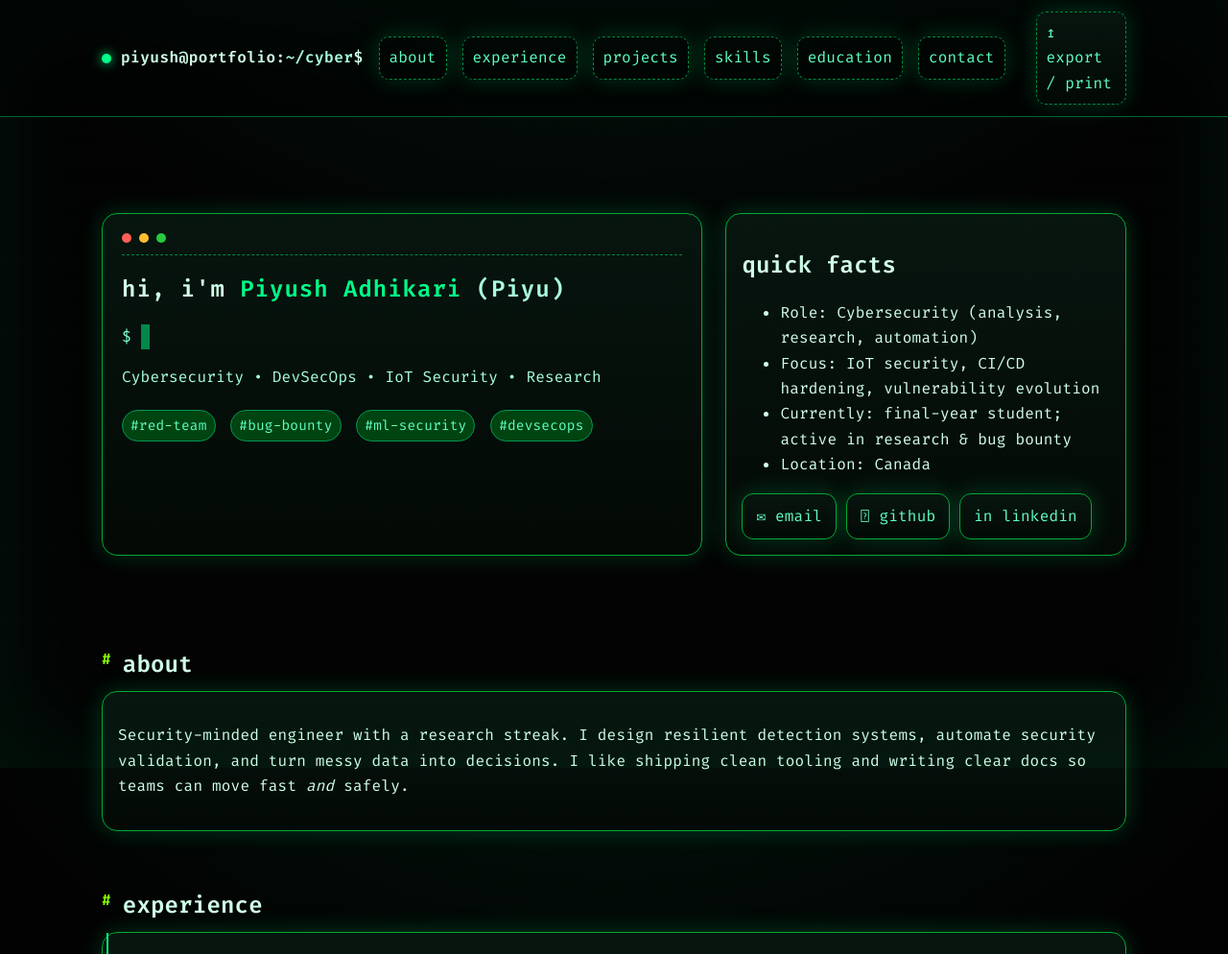
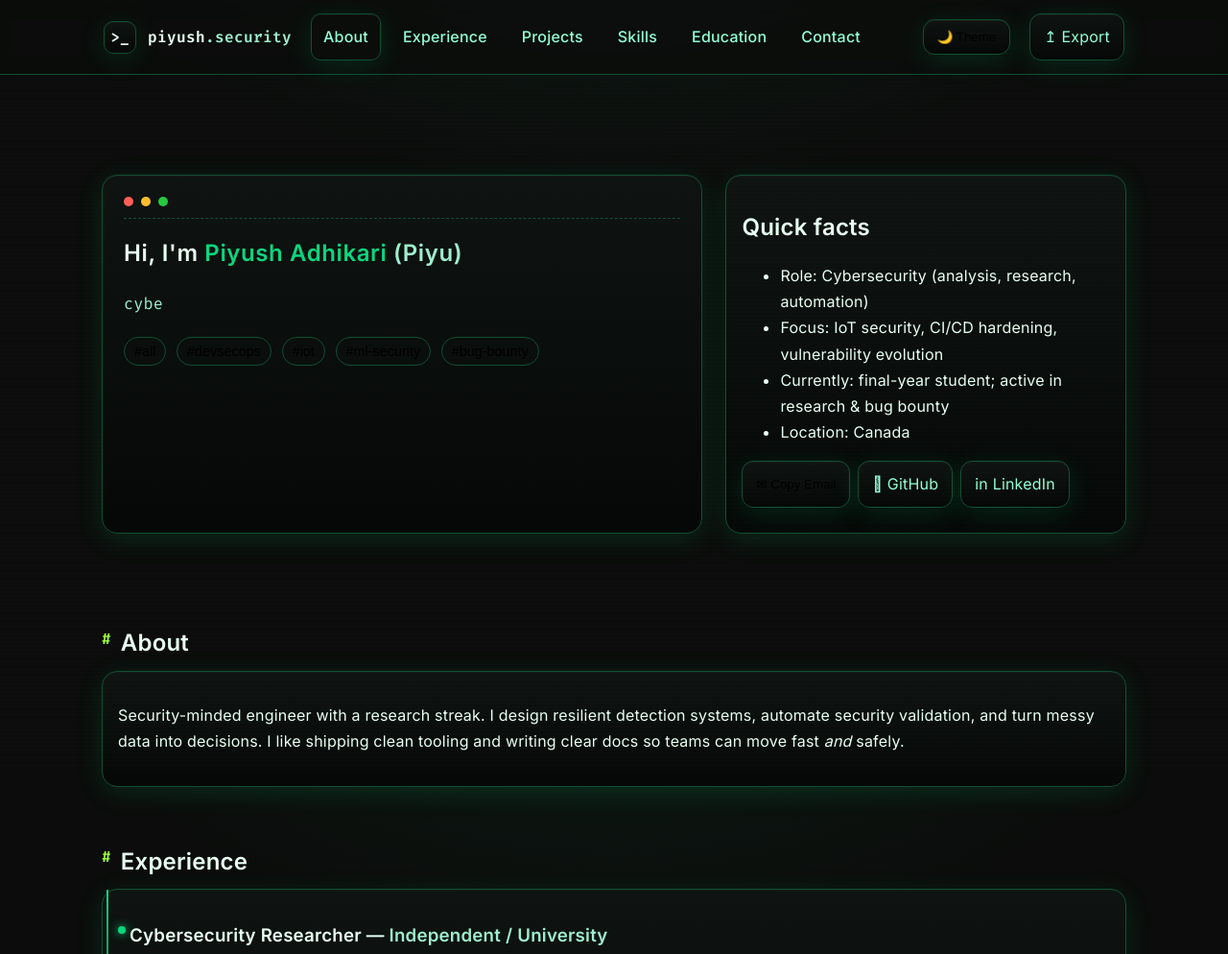
Before and after one commit to adhikari-piyush41/piyush-adhikari.github.io, a plain HTML site: page index.html in a window 1280 px wide. Shown: the top 994 px of the page at 96% size. Drawn offline with Linux system fonts and the light colour scheme.

Commit message:
Update index.html

```diff
--- a/index.html
+++ b/index.html
@@ -5,135 +5,153 @@
   <meta name="viewport" content="width=device-width, initial-scale=1" />
   <title>Piyush Adhikari — Cybersecurity Portfolio</title>
   <meta name="description" content="Portfolio of Piyush Adhikari — cybersecurity analyst & researcher. Projects, experience, skills, and contact." />
-  <meta name="theme-color" content="#00ff88" />
-  <meta property="og:title" content="Piyush Adhikari — Cybersecurity Portfolio" />
-  <meta property="og:description" content="Cybersecurity portfolio with a hacker/terminal theme. Projects, experience, skills, contact." />
-  <meta property="og:type" content="website" />
+  <meta name="theme-color" content="#0bd67f" />
   <link rel="preconnect" href="https://fonts.googleapis.com">
   <link rel="preconnect" href="https://fonts.gstatic.com" crossorigin>
-  <link href="https://fonts.googleapis.com/css2?family=Fira+Code:wght@300;400;600&display=swap" rel="stylesheet">
+  <link href="https://fonts.googleapis.com/css2?family=Fira+Code:wght@300;400;600&family=Inter:wght@400;500;600&display=swap" rel="stylesheet">
   <style>
     :root{
-      --bg:#020202; --text:#d1ffe8; --muted:#7fffd4; --accent:#00ff88; --accent-2:#89ff00; --warn:#ffea00; --danger:#ff4d4d;
-      --border:#0a3; --panel:#050b07; --link:#5fffbf; --shadow:0 0 24px rgba(0,255,136,0.2);
+      --bg:#0b0c0b; --text:#e8fff3; --muted:#9eeecf; --accent:#0bd67f; --accent-2:#9cff3a;
+      --ink:#c6ffea; --border:#104f34; --panel:#0f1412; --link:#93ffd7; --ring:0 0 0 3px rgba(11,214,127,.25);
+      --shadow:0 6px 28px rgba(11,214,127,.14), inset 0 1px 0 rgba(255,255,255,.03);
     }
+    :root.light{
+      --bg:#ffffff; --text:#0b0c0b; --muted:#245c45; --accent:#0bd67f; --accent-2:#1b6;
+      --ink:#073; --border:#dce7e1; --panel:#f7faf8; --link:#065f46; --shadow:0 6px 28px rgba(6,95,70,.08), inset 0 1px 0 rgba(255,255,255,.6);
+    }
+
     *{box-sizing:border-box}
+    html{scroll-behavior:smooth}
     html,body{height:100%}
     body{
-      margin:0; font-family:"Fira Code", ui-monospace, SFMono-Regular, Menlo, Monaco, Consolas, "Liberation Mono", "Courier New", monospace;
-      background:radial-gradient(1200px 800px at 50% -20%, rgba(0,255,136,0.08), transparent 60%), var(--bg);
-      color:var(--text); line-height:1.65; letter-spacing:.2px; overflow-x:hidden;
+      margin:0; font-family:Inter, system-ui, -apple-system, Segoe UI, Roboto, Arial, sans-serif;
+      background:radial-gradient(1000px 600px at 50% -20%, rgba(11,214,127,.08), transparent 60%), var(--bg);
+      color:var(--text); line-height:1.7; letter-spacing:.2px; overflow-x:hidden;
     }
-    /* Subtle CRT scanline + glow */
-    body::before{content:""; position:fixed; inset:0; background:repeating-linear-gradient( to bottom, rgba(255,255,255,.02), rgba(255,255,255,.02) 1px, transparent 2px, transparent 3px ); pointer-events:none; mix-blend-mode:overlay}
-    body::after{content:""; position:fixed; inset:0; box-shadow:inset 0 0 120px rgba(0,255,136,.08); pointer-events:none}
+    /* Accessibility + subtle CRT */
+    @media (prefers-reduced-motion:no-preference){
+      body::before{content:""; position:fixed; inset:0; background:repeating-linear-gradient( to bottom, rgba(255,255,255,.015), rgba(255,255,255,.015) 1px, transparent 3px, transparent 4px ); pointer-events:none; mix-blend-mode:overlay}
+    }
 
     a{color:var(--link); text-decoration:none}
     a:hover{text-decoration:underline}
 
-    header{position:sticky; top:0; backdrop-filter:blur(6px); background:rgba(2,2,2,.6); border-bottom:1px solid #063; z-index:50}
-    .nav{max-width:1100px; margin:0 auto; display:flex; align-items:center; gap:16px; padding:12px 16px}
-    .brand{display:flex; align-items:center; gap:10px; font-weight:600; letter-spacing:.5px}
-    .brand .dot{width:10px;height:10px;border-radius:50%;background:var(--accent); box-shadow:0 0 12px var(--accent)}
-    .nav a{padding:8px 10px; border:1px dashed #084; border-radius:10px; box-shadow:var(--shadow)}
-    .nav a:hover{background:#041; text-decoration:none}
+    /* ======= HEADER (fixed + professional) ======= */
+    .skip{position:absolute; left:-9999px; top:auto}
+    .skip:focus{left:12px; top:12px; background:#000; color:#0bd67f; padding:8px 10px; border-radius:8px}
+    header{position:sticky; top:0; z-index:100; backdrop-filter:blur(8px); background:color-mix(in oklab, var(--bg) 75%, transparent); border-bottom:1px solid var(--border)}
+    .nav{max-width:1100px; margin:0 auto; display:flex; align-items:center; gap:20px; padding:14px 18px}
+    .brand{display:flex; align-items:center; gap:12px; font-weight:600; font-family:"Fira Code", ui-monospace, SFMono-Regular, Menlo, Monaco, Consolas, monospace}
+    .brand .logo{display:inline-grid; place-items:center; width:34px; height:34px; border-radius:10px; border:1px solid var(--border); background:linear-gradient(180deg, var(--panel), color-mix(in oklab, var(--panel) 70%, black)); box-shadow:var(--shadow); font-weight:600}
+    .brand .word{letter-spacing:.4px}
+
+    .nav-links{display:flex; gap:10px; align-items:center}
+    .nav-links a{padding:10px 12px; border-radius:10px; border:1px solid transparent; font-weight:500}
+    .nav-links a:hover{background:color-mix(in oklab, var(--panel) 90%, black 10%); text-decoration:none}
+    .nav-links a.active{border-color:var(--border); box-shadow:var(--shadow)}
+
     .spacer{flex:1}
-    .btn{display:inline-flex; align-items:center; gap:8px; border:1px solid var(--border); padding:10px 14px; border-radius:12px; background:linear-gradient(180deg, #07150f, #030905); box-shadow:var(--shadow)}
+    .btn{display:inline-flex; align-items:center; gap:8px; border:1px solid var(--border); padding:10px 14px; border-radius:12px; background:linear-gradient(180deg, var(--panel), color-mix(in oklab, var(--panel) 70%, black)); box-shadow:var(--shadow)}
+    .btn:focus{outline:none; box-shadow:var(--ring)}
 
-    main{max-width:1100px; margin:0 auto; padding:24px 16px 80px}
-
+    /* ======= LAYOUT ======= */
+    main{max-width:1100px; margin:0 auto; padding:28px 16px 96px}
     .hero{display:grid; grid-template-columns:1.2fr .8fr; gap:24px; padding:36px 0}
-    .panel{background:linear-gradient(180deg, #07150f, #030905); border:1px solid var(--border); border-radius:16px; box-shadow:var(--shadow)}
-    .terminal{padding:20px; position:relative}
-    .term-head{display:flex; gap:8px; padding-bottom:12px; margin-bottom:16px; border-bottom:1px dashed #084}
+    .panel{background:linear-gradient(180deg, var(--panel), color-mix(in oklab, var(--panel) 70%, black)); border:1px solid var(--border); border-radius:16px; box-shadow:var(--shadow)}
+    .terminal{padding:22px; position:relative}
+    .term-head{display:flex; gap:8px; padding-bottom:12px; margin-bottom:16px; border-bottom:1px dashed var(--border)}
     .dot-r, .dot-y, .dot-g{width:10px;height:10px;border-radius:50%}
     .dot-r{background:#ff5f56}.dot-y{background:#ffbd2e}.dot-g{background:#27c93f}
 
-    .prompt{color:var(--muted)}
-    .cursor{display:inline-block; width:9px; background:var(--accent); animation:blink 1s steps(2,start) infinite}
-    @keyframes blink{50%{background:transparent}}
-    .kbd{display:inline-block; font-size:.95em; border:1px solid #094; padding:2px 6px; border-radius:6px; background:#041}
+    .muted{color:var(--muted)}
+    .kbd{display:inline-block; font-size:.95em; border:1px solid var(--border); padding:2px 6px; border-radius:6px; background:color-mix(in oklab, var(--panel) 85%, black)}
 
-    .stack{display:grid; gap:16px}
     .grid{display:grid; grid-template-columns:repeat(3, 1fr); gap:16px}
     .card{padding:16px}
 
-    h1{font-weight:600; letter-spacing:1px; margin:0 0 8px}
+    h1{font-weight:700; letter-spacing:.6px; margin:0 0 8px}
     h2{margin:18px 0 8px; font-weight:600}
     h3{margin:14px 0 6px}
-    .muted{color:#a8ffdf}
-    .tag{display:inline-block; padding:4px 8px; border:1px solid #095; border-radius:999px; margin:4px 6px 0 0; font-size:.9em; background:#041}
+    .tag{display:inline-block; padding:6px 10px; border:1px solid var(--border); border-radius:999px; margin:4px 6px 0 0; font-size:.9em; background:color-mix(in oklab, var(--panel) 85%, black)}
 
     section{margin-top:40px}
-    .section-title{display:flex; align-items:center; gap:12px; font-weight:600}
-    .section-title .hash{color:var(--accent-2)}
+    .section-title{display:flex; align-items:center; gap:10px; font-weight:700}
+    .section-title .hash{color:var(--accent-2); font-family:"Fira Code", ui-monospace}
 
     .timeline{position:relative; padding-left:18px}
     .timeline::before{content:""; position:absolute; left:4px; top:0; bottom:0; width:2px; background:linear-gradient(var(--accent), transparent)}
-    .item{position:relative; margin:14px 0; padding-left:10px}
+    .item{position:relative; margin:16px 0; padding-left:10px}
     .item::before{content:""; position:absolute; left:-2px; top:6px; width:8px; height:8px; border-radius:50%; background:var(--accent); box-shadow:0 0 10px var(--accent)}
 
-    .project{border:1px dashed #085}
     .project .meta{display:flex; gap:10px; flex-wrap:wrap}
 
-    footer{margin-top:48px; padding:24px 0; border-top:1px solid #063; color:#bdf6de; font-size:.95em}
+    footer{margin-top:48px; padding:24px 0; border-top:1px solid var(--border); color:var(--ink); font-size:.95em}
 
-    /* Responsive */
+    /* ======= RESPONSIVE ======= */
     @media (max-width: 900px){
       .hero{grid-template-columns:1fr}
       .grid{grid-template-columns:1fr}
+      .nav-links{display:none}
     }
   </style>
 </head>
 <body>
+  <a class="skip" href="#main">Skip to content</a>
   <header>
     <div class="nav">
-      <div class="brand"><span class="dot" aria-hidden="true"></span> <span>piyush@portfolio:<span class="muted">~/cyber</span>$</span></div>
-      <a href="#about">about</a>
-      <a href="#experience">experience</a>
-      <a href="#projects">projects</a>
-      <a href="#skills">skills</a>
-      <a href="#education">education</a>
-      <a href="#contact">contact</a>
+      <div class="brand">
+        <div class="logo" aria-hidden="true">&gt;_</div>
+        <div class="word">piyush<span class="muted">.security</span></div>
+      </div>
+      <nav class="nav-links" aria-label="Primary">
+        <a href="#about">About</a>
+        <a href="#experience">Experience</a>
+        <a href="#projects">Projects</a>
+        <a href="#skills">Skills</a>
+        <a href="#education">Education</a>
+        <a href="#contact">Contact</a>
+      </nav>
       <div class="spacer"></div>
-      <a class="btn" id="printBtn" href="#">↥ export / print</a>
+      <button class="btn" id="themeToggle" aria-label="Toggle theme">🌙 Theme</button>
+      <a class="btn" id="printBtn" href="#">↥ Export</a>
     </div>
   </header>
 
-  <main>
+  <main id="main">
     <!-- HERO / INTRO -->
     <section class="hero">
       <div class="panel terminal">
         <div class="term-head"><span class="dot-r"></span><span class="dot-y"></span><span class="dot-g"></span></div>
-        <h1>hi, i'm <span style="color:var(--accent)">Piyush Adhikari</span> <span class="muted">(Piyu)</span></h1>
-        <p><span class="prompt">$</span> <span id="typed"></span><span class="cursor">&nbsp;</span></p>
-        <p class="muted">Cybersecurity • DevSecOps • IoT Security • Research</p>
+        <h1>Hi, I'm <span style="color:var(--accent)">Piyush Adhikari</span> <span class="muted">(Piyu)</span></h1>
+        <p class="muted" id="typedLine" style="font-family:'Fira Code', ui-monospace; font-size:1.05rem"></p>
         <div>
-          <a class="tag" href="#projects">#red-team</a>
-          <a class="tag" href="#projects">#bug-bounty</a>
-          <a class="tag" href="#projects">#ml-security</a>
-          <a class="tag" href="#projects">#devsecops</a>
+          <button class="tag" data-filter="all">#all</button>
+          <button class="tag" data-filter="devsecops">#devsecops</button>
+          <button class="tag" data-filter="iot">#iot</button>
+          <button class="tag" data-filter="ml">#ml-security</button>
+          <button class="tag" data-filter="bug">#bug-bounty</button>
         </div>
       </div>
       <div class="panel card">
-        <h2>quick facts</h2>
+        <h2>Quick facts</h2>
         <ul>
           <li>Role: Cybersecurity (analysis, research, automation)</li>
           <li>Focus: IoT security, CI/CD hardening, vulnerability evolution</li>
           <li>Currently: final-year student; active in research & bug bounty</li>
           <li>Location: Canada</li>
         </ul>
-        <div style="margin-top:8px">
-          <a class="btn" target="_blank" rel="noreferrer" href="mailto:hello@piyush.dev">✉ email</a>
-          <a class="btn" target="_blank" rel="noreferrer" href="https://github.com/"> github</a>
-          <a class="btn" target="_blank" rel="noreferrer" href="https://www.linkedin.com/in/piyush-adhikari/">in linkedin</a>
+        <div style="margin-top:8px; display:flex; gap:8px; flex-wrap:wrap">
+          <button class="btn" id="copyEmail">✉ Copy Email</button>
+          <a class="btn" target="_blank" rel="noreferrer" href="https://github.com/"> GitHub</a>
+          <a class="btn" target="_blank" rel="noreferrer" href="https://www.linkedin.com/in/piyush-adhikari/">in LinkedIn</a>
         </div>
+        <div id="toast" role="status" aria-live="polite" style="opacity:0; transition:opacity .3s; margin-top:10px; font-weight:600; color:var(--accent)"></div>
       </div>
     </section>
 
     <!-- ABOUT -->
     <section id="about">
-      <div class="section-title"><span class="hash">#</span><h2>about</h2></div>
+      <div class="section-title"><span class="hash">#</span><h2>About</h2></div>
       <div class="panel card">
         <p>
           Security-minded engineer with a research streak. I design resilient detection systems, automate security validation, and turn messy data into decisions. I like shipping clean tooling and writing clear docs so teams can move fast <em>and</em> safely.
@@ -143,7 +161,7 @@
 
     <!-- EXPERIENCE -->
     <section id="experience">
-      <div class="section-title"><span class="hash">#</span><h2>experience</h2></div>
+      <div class="section-title"><span class="hash">#</span><h2>Experience</h2></div>
       <div class="timeline panel card">
         <div class="item">
           <h3>Cybersecurity Researcher — <span class="muted">Independent / University</span></h3>
@@ -151,30 +169,29 @@
           <ul>
             <li>Built an IoT event verification pipeline robust to external influence (EI) with SVM ensembles; designed criteria to resist EI mimicry at runtime.</li>
             <li>Led a study on vulnerability evolution in CI/CD (200k+ Docker image versions), proposing dynamic risk scoring and RL-based remediation planning.</li>
-            <li>Hands-on with Grafana Labs (Intigriti) as bug bounty focus; emphasis on logical vulns and authz flaws.</li>
+            <li>Bug bounty focus on Grafana Labs (Intigriti), with emphasis on logical vulnerabilities and authz flaws.</li>
           </ul>
         </div>
-        <!-- Add more roles below as needed -->
       </div>
     </section>
 
     <!-- PROJECTS -->
     <section id="projects">
-      <div class="section-title"><span class="hash">#</span><h2>projects</h2></div>
-      <div class="grid">
-        <article class="panel card project">
-          <h3>Vulnerability Evolution Dataset</h3>
-          <p>Longitudinal dataset over 200k container versions to model how CVEs emerge, persist, and retire across CI/CD lifecycles. Includes dynamic risk scoring.</p>
+      <div class="section-title"><span class="hash">#</span><h2>Projects</h2></div>
+      <div class="grid" id="projectGrid">
+        <article class="panel card project" data-tags="devsecops">
+          <h3>DevSecOps Hardening Toolkit</h3>
+          <p>GitHub Actions + scripts to gate builds on SBOM diffs, CVE drift, and policy-as-code.</p>
           <div class="meta">
-            <span class="tag">docker</span>
-            <span class="tag">cve</span>
-            <span class="tag">risk-model</span>
+            <span class="tag">sbom</span>
+            <span class="tag">slsa</span>
+            <span class="tag">gha</span>
           </div>
-          <p><a href="#">repo</a> · <a href="#">paper (preprint)</a></p>
+          <p><a href="#">repo</a></p>
         </article>
-        <article class="panel card project">
-          <h3>EI-Resilient Event Verification</h3>
-          <p>Multi-sensor SVM ensemble for IoT events. Discovers II characteristics that resist EI mimicry using automated hypothesis testing.</p>
+        <article class="panel card project" data-tags="iot ml">
+          <h3>EI‑Resilient Event Verification</h3>
+          <p>Multi-sensor SVM ensemble for IoT events; discovers II traits that resist EI mimicry.</p>
           <div class="meta">
             <span class="tag">iot</span>
             <span class="tag">svm</span>
@@ -182,22 +199,22 @@
           </div>
           <p><a href="#">repo</a> · <a href="#">docs</a></p>
         </article>
-        <article class="panel card project">
-          <h3>DevSecOps Hardening Toolkit</h3>
-          <p>Opinionated scripts and GitHub Actions to gate builds on SBOM diff, high/critical CVE drift, and policy-as-code checks.</p>
+        <article class="panel card project" data-tags="ml devsecops">
+          <h3>Vulnerability Evolution Dataset</h3>
+          <p>200k+ container versions to model how CVEs emerge, persist, and retire across CI/CD lifecycles.</p>
           <div class="meta">
-            <span class="tag">sbom</span>
-            <span class="tag">slsA</span>
-            <span class="tag">gha</span>
+            <span class="tag">docker</span>
+            <span class="tag">cve</span>
+            <span class="tag">risk-model</span>
           </div>
-          <p><a href="#">repo</a></p>
+          <p><a href="#">repo</a> · <a href="#">paper</a></p>
         </article>
       </div>
     </section>
 
     <!-- SKILLS -->
     <section id="skills">
-      <div class="section-title"><span class="hash">#</span><h2>skills</h2></div>
+      <div class="section-title"><span class="hash">#</span><h2>Skills</h2></div>
       <div class="panel card">
         <p>
           <span class="tag">Threat Modeling</span>
@@ -215,7 +232,7 @@
 
     <!-- EDUCATION -->
     <section id="education">
-      <div class="section-title"><span class="hash">#</span><h2>education</h2></div>
+      <div class="section-title"><span class="hash">#</span><h2>Education</h2></div>
       <div class="panel card">
         <ul>
           <li>Bachelor’s (final year) — Cybersecurity focus — Canada</li>
@@ -225,51 +242,91 @@
 
     <!-- CONTACT -->
     <section id="contact">
-      <div class="section-title"><span class="hash">#</span><h2>contact</h2></div>
+      <div class="section-title"><span class="hash">#</span><h2>Contact</h2></div>
       <div class="panel card">
-        <p>Email: <a href="mailto:hello@piyush.dev">hello@piyush.dev</a> · GitHub: <a href="https://github.com/" target="_blank" rel="noreferrer">github.com/your-handle</a> · LinkedIn: <a href="https://www.linkedin.com/in/piyush-adhikari/" target="_blank" rel="noreferrer">/in/piyush-adhikari</a></p>
+        <p>Email: <a id="emailLink" href="mailto:hello@piyush.dev">hello@piyush.dev</a> · GitHub: <a href="https://github.com/" target="_blank" rel="noreferrer">github.com/your-handle</a> · LinkedIn: <a href="https://www.linkedin.com/in/piyush-adhikari/" target="_blank" rel="noreferrer">/in/piyush-adhikari</a></p>
       </div>
     </section>
 
     <footer>
-      <div>© <span id="year"></span> Piyush Adhikari. Built with HTML/CSS/JS. Terminal theme, accessible contrast, no frameworks.</div>
+      <div>© <span id="year"></span> Piyush Adhikari · Built with vanilla HTML/CSS/JS · Accessible · Fast</div>
     </footer>
   </main>
 
   <script>
-    // Editable headline lines (quickly customize without digging around)
-    const HEADLINE = [
+    // ===== Typewriter (hero line) =====
+    const LINES = [
       "cybersecurity analyst & researcher",
       "devsecops | iot security | ml",
-      "breaking things. documenting better. fixing fastest."
+      "break things • document better • fix fastest"
     ];
+    const typed = document.getElementById('typedLine');
+    let li=0, cj=0, dir=1;
+    function typeLoop(){
+      const line = LINES[li];
+      cj += dir; typed.textContent = line.slice(0, cj);
+      if(cj === line.length + 10) dir = -1;
+      if(cj === 0){ dir = 1; li = (li+1) % LINES.length; }
+      setTimeout(typeLoop, 60);
+    } typeLoop();
 
-    // Typewriter
-    const el = document.getElementById('typed');
-    let i=0, j=0, dir=1; // which line, char index, direction
-    function tick(){
-      const line = HEADLINE[i];
-      j += dir;
-      el.textContent = line.slice(0, j);
-      if(j === line.length + 8){ dir = -1; }
-      if(j === 0){ dir = 1; i = (i+1) % HEADLINE.length; }
-      setTimeout(tick, 60);
-    }
-    tick();
+    // ===== Theme toggle =====
+    const root = document.documentElement;
+    const themeBtn = document.getElementById('themeToggle');
+    const pref = localStorage.getItem('theme');
+    if(pref === 'light') root.classList.add('light');
+    themeBtn.addEventListener('click', ()=>{
+      root.classList.toggle('light');
+      localStorage.setItem('theme', root.classList.contains('light') ? 'light' : 'dark');
+    });
 
-    // Print / Export friendly
+    // ===== Export/Print =====
     document.getElementById('printBtn').addEventListener('click', (e)=>{ e.preventDefault(); window.print(); });
     document.getElementById('year').textContent = new Date().getFullYear();
+
+    // ===== Copy email =====
+    const toast = document.getElementById('toast');
+    document.getElementById('copyEmail').addEventListener('click', async ()=>{
+      const email = document.getElementById('emailLink').textContent.trim();
+      try{ await navigator.clipboard.writeText(email); toast.textContent = 'Email copied to clipboard'; toast.style.opacity = 1; setTimeout(()=> toast.style.opacity = 0, 1600);}catch(e){ toast.textContent = 'Press Ctrl+C to copy'; toast.style.opacity = 1; setTimeout(()=> toast.style.opacity = 0, 1600); }
+    });
+
+    // ===== Active section highlighting in nav =====
+    const linkMap = Array.from(document.querySelectorAll('.nav-links a')).map(a=>({a, id:a.getAttribute('href').slice(1)}));
+    const io = new IntersectionObserver(entries=>{
+      entries.forEach(ent=>{
+        if(ent.isIntersecting){
+          linkMap.forEach(({a})=>a.classList.remove('active'));
+          const match = linkMap.find(x=>x.id === ent.target.id);
+          if(match) match.a.classList.add('active');
+        }
+      });
+    }, {threshold:.6});
+    linkMap.forEach(({id})=>{ const sec=document.getElementById(id); if(sec) io.observe(sec); });
+
+    // ===== Project filtering =====
+    const grid = document.getElementById('projectGrid');
+    const cards = Array.from(grid.querySelectorAll('.project'));
+    document.querySelectorAll('.tag[data-filter]').forEach(btn=>{
+      btn.addEventListener('click', ()=>{
+        const f = btn.dataset.filter;
+        cards.forEach(c=>{
+          const tags = (c.dataset.tags||'').split(' ');
+          const show = f === 'all' || tags.includes(f) || (f==='ml' && tags.includes('ml'));
+          c.style.display = show ? '' : 'none';
+        });
+      });
+    });
   </script>
 
   <style media="print">
-    header, #printBtn{ display:none !important }
+    header, #printBtn, #themeToggle, .tag[data-filter]{ display:none !important }
     body{ background:#fff; color:#000 }
     a{ color:#000; text-decoration:none }
     .panel{ background:#fff; border-color:#ddd; box-shadow:none }
   </style>
 
-  <!-- Schema.org Person for richer SEO -->
+  <!-- Schema.org Person -->
   <script type="application/ld+json">
   {
     "@context": "https://schema.org",
```
